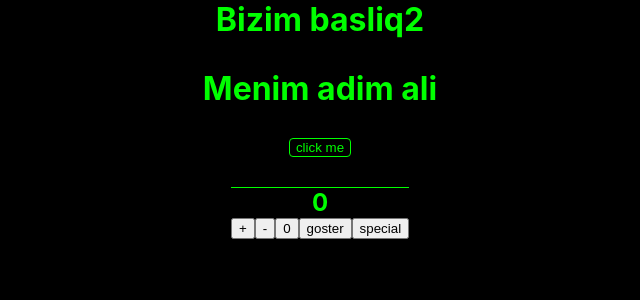
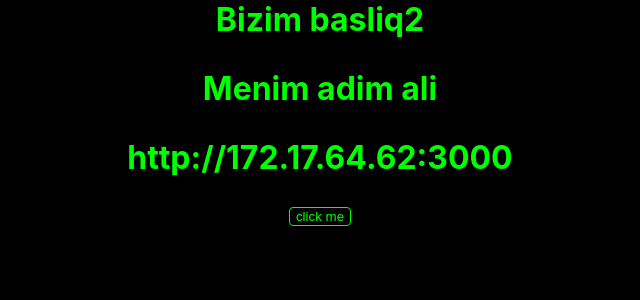
Before and after one commit to Ali-GreenHeart/first-react, a React (Create React App) app: page / in a window 1280 px wide. Shown: the top 300 px of the page, without its empty margins (320-960 px from the left). Built offline with nearby package versions, Linux system fonts and the light colour scheme.

Commit message:
add counter

```diff
--- a/src/App.js
+++ b/src/App.js
@@ -1,3 +1,4 @@
+import { useState } from "react";
 import Button from "./components/Button";
 import Counter from "./components/Counter";
 import Heading from "./components/Heading";
@@ -11,12 +12,19 @@ const divStyles = {
 
 
 function App() {
+  const [showCounter, setShowCounter] = useState(false)
+
   return (
     <div style={divStyles}>
       <Heading basliq="Bizim basliq2" />
       <Heading basliq="Menim adim ali" />
-      <Button />
-      <Counter />
+      <Heading basliq=" http://172.17.64.62:3000   " />
+      <Button onClick={() => {
+        setShowCounter(!showCounter)
+      }} />
+      {
+        showCounter && <Counter />
+      }
     </div>
   );
 }
--- a/src/components/Button/index.js
+++ b/src/components/Button/index.js
@@ -7,12 +7,10 @@ const btnStyles = {
     cursor: 'pointer'
 }
 
-function Button() {
+function Button(props) {
     return (
         <button
-            onClick={() => {
-                alert('test')
-            }}
+            onClick={props.onClick}
             style={btnStyles}
         >click me</button>
     )
--- a/src/components/Counter/index.js
+++ b/src/components/Counter/index.js
@@ -1,7 +1,28 @@
-import { useState } from "react"
+import { useEffect, useState } from "react"
+
 
 function Counter() {
     const [count, setCount] = useState(0)
+    const [text, setText] = useState("")
+    // lifecycle
+    // setCount(5)
+    // re-render
+    // 1. Comp  Mount olunanda: [] no dependency
+    useEffect(() => {
+        console.log('component yarandi, gozun aydin!')
+    }, [])
+
+    // 2. compo update olunanda: [count] dependency
+    useEffect(() => {
+        console.log('count deyishdi')
+    }, [count])
+
+    // 3. comp unmount olunanda:
+    useEffect(() => {
+        return () => {
+            console.log('RIP 💀')
+        }
+    }, [])
 
     return (
         <div style={{
--- a/src/index.js
+++ b/src/index.js
@@ -6,7 +6,5 @@ import App from './App';
 const root = ReactDOM.createRoot(document.getElementById('root'));
 
 root.render(
-  <React.StrictMode>
-    <App />
-  </React.StrictMode>
+  <App />
 );
```
